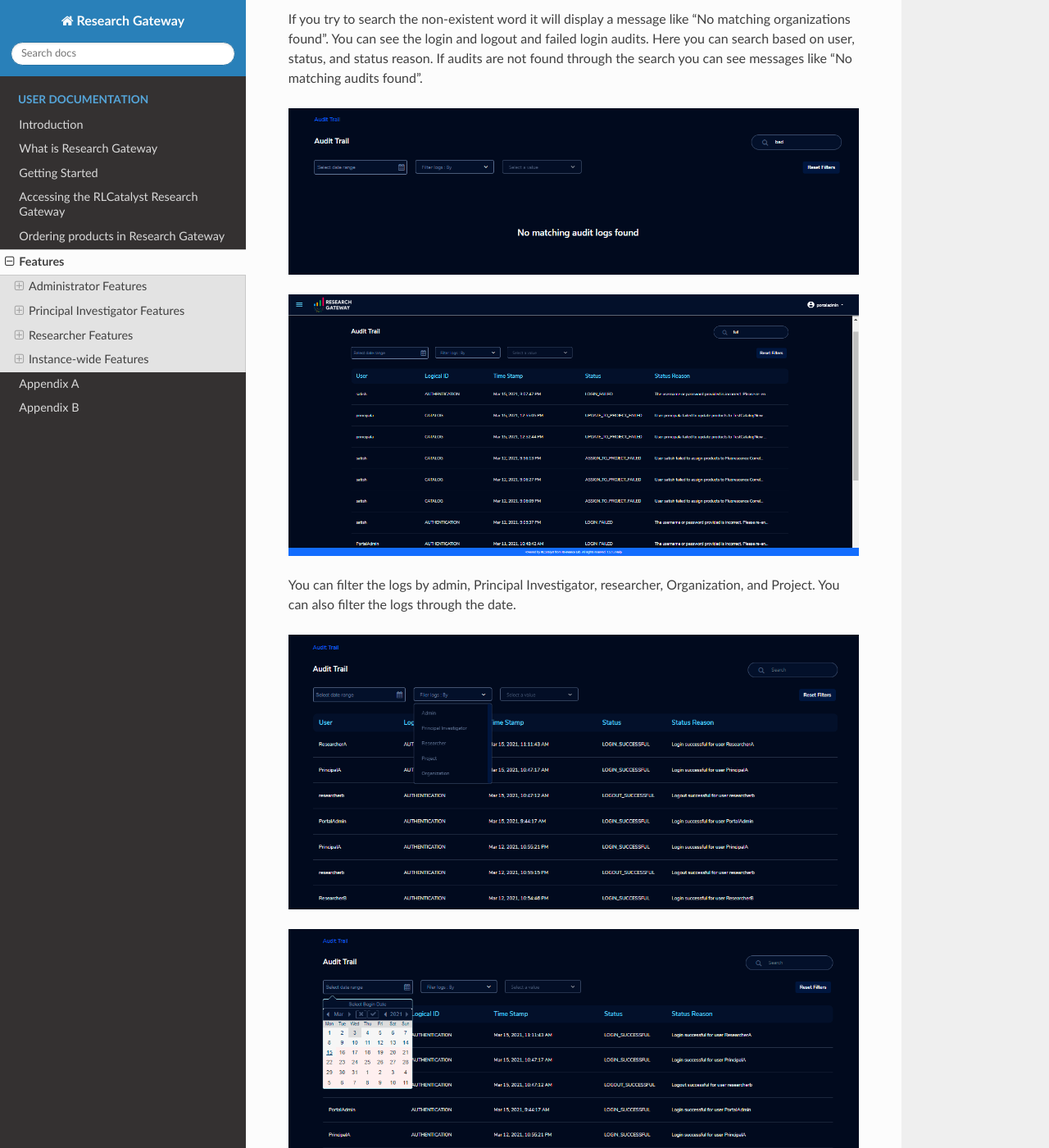
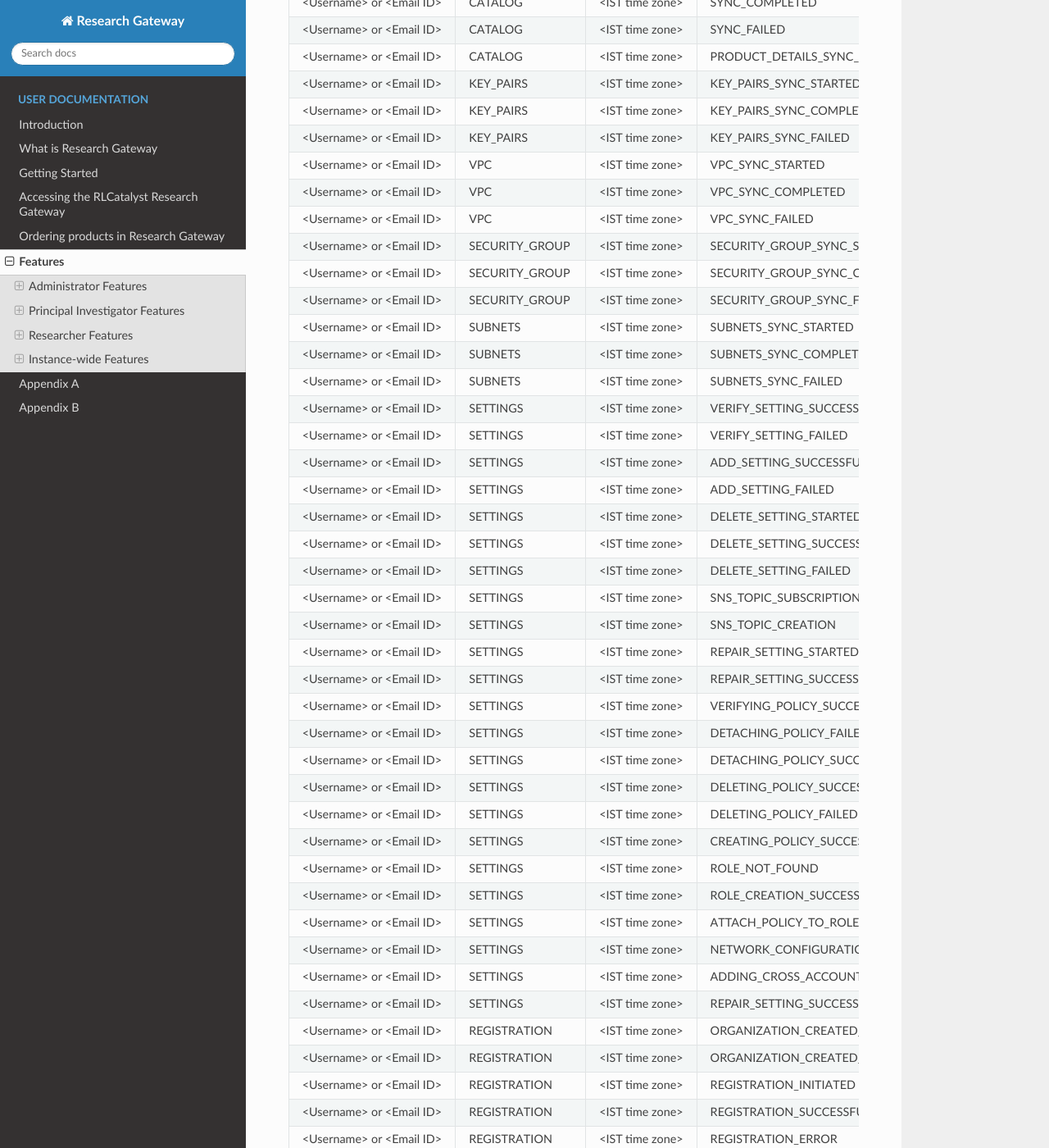
Before and after one commit to RLOpenCatalyst/rg-doc, a Sphinx documentation site: the page built from source/Features.rst, in a window 1280 px wide and 1400 px high, scrolled down 13439 px. Shown: the whole window at 82% size. Built offline with Sphinx 7.4.7 and the Read the Docs theme 2.0.0, drawn with Linux system fonts in a browser that asks for light colours; some of the changed text lies outside the part shown.

Commit message:
<added audit logs>

```diff
--- a/source/AuditTable.csv
+++ b/source/AuditTable.csv
@@ -1,19 +1,68 @@
 User,Logical ID,Timestamp,Status,Status Reason
-<User Name>,AUTHENTICATION ,<IST time zone>,LOGIN_SUCCESSFUL,You can see the login success information .
-<User Name>,AUTHENTICATION ,<IST time zone>,LOGIN_FAILED,You can see the reason for login failure.
-<User Name>,AUTHENTICATION ,<IST time zone>,LOGOUT_SUCCESSFUL,You can see the logout success information.
-<User Name>,DATA_SECURITY,<IST time zone>,SHARE_S3 BUCKET_COMPLETED,You can see the shared products information.
-<User Name>,DATA_SECURITY,<IST time zone>,UNSHARE_S3 BUCKET_COMPLETED,You can see the unshared products information.
-<User Name>,CATALOG,<IST time zone>,ASSIGN_TO_PROJECT_STARTED,You can see the assigned products to the related project information.
-<User Name>,CATALOG,<IST time zone>,ASSIGN_TO_PROJECT_COMPLETED,You can see the assigned products to the related project completion information.
-<User Name>,CATALOG,<IST time zone>,ASSIGN_TO_PROJECT_FAILED,You can see the assigned products  failed information which related to the project.
-<User Name>,CATALOG,<IST time zone>,UPDATE_TO_PROJECT_STARTED,You can see the updated products started information which is related to the project.
-<User Name>,CATALOG,<IST time zone>,UPDATE_TO_PROJECT_COMPLETED,You can see the updated products to the related project completion information.
-<User Name>,CATALOG,<IST time zone>,UPDATE_TO_PROJECT_FAILED,You can see the updated produts to the related project failed information.
-<User Name>,CATALOG,<IST time zone>,UPDATE_TO_OU_COMPLETED,You can see the updated products to the related oragnizataional unit  updation information.
-<User Name>,CATALOG,<IST time zone>,ASSIGN_TO_OU_COMPLETED,You can see the assigned products to the related organizational unit  completion information.
-<User Name>,CATALOG,<IST time zone>,ROLLBACK_COMPLETE,You can see the  assigned products failed information  which related to the project.
-<User Name>,CATALOG,<IST time zone>,SYNC_STARTED,"You can see the  sync started information (i.e, which  user  started and related account name)"
-<User Name>,CATALOG,<IST time zone>,SYNC_COMPLETED,"You can see the  sync completed  information (i.e.. which user  started, related account name with  product count information)."
-<User Name>,CATALOG,<IST time zone>,SYNC_FAILED,"You can see the sync failed information(i.e., which user started, related account name and error information).
+<Username> or  <Email ID>,AUTHENTICATION ,<IST time zone>,LOGIN_SUCCESSFUL,You can see the login success information .
+<Username> or  <Email ID>,AUTHENTICATION ,<IST time zone>,LOGIN_FAILED,You can see the reason for login failure.
+<Username> or  <Email ID>,AUTHENTICATION ,<IST time zone>,LOGOUT_SUCCESSFUL,You can see the logout success information.
+<Username> or  <Email ID>,DATA_SECURITY,<IST time zone>,SHARE_S3 BUCKET_COMPLETED,You can see the shared products information.
+<Username> or  <Email ID>,DATA_SECURITY,<IST time zone>,UNSHARE_S3 BUCKET_COMPLETED,You can see the unshared products information.
+<Username> or  <Email ID>,CATALOG,<IST time zone>,ASSIGN_TO_PROJECT_STARTED,You can see the assigned products to the related project information.
+<Username> or  <Email ID>,CATALOG,<IST time zone>,STACK_CREATION_STARTED,You can see the assigned products  to the related project information.
+<Username> or  <Email ID>,CATALOG,<IST time zone>,STACK_CREATION_FAILED,You can see the  assigned products failed information which is related to the project.
+<Username> or  <Email ID>,CATALOG,<IST time zone>,ASSIGN_TO_PROJECT_COMPLETED,You can see the assigned products to the related project completion information.
+<Username> or  <Email ID>,CATALOG,<IST time zone>,ASSIGN_TO_PROJECT_FAILED,You can see the assigned products  failed information which related to the project.
+<Username> or  <Email ID>,CATALOG,<IST time zone>,UPDATE_TO_PROJECT_STARTED,You can see the updated products started information which is related to the project.
+<Username> or  <Email ID>,CATALOG,<IST time zone>,UPDATE_TO_PROJECT_COMPLETED,You can see the updated products to the related project completion information.
+<Username> or  <Email ID>,CATALOG,<IST time zone>,UPDATE_TO_PROJECT_FAILED,You can see the updated produts to the related project failed information.
+<Username> or  <Email ID>,CATALOG,<IST time zone>,UPDATE_TO_OU_COMPLETED,You can see the updated products to the related oragnizataional unit  updation information.
+<Username> or  <Email ID>,CATALOG,<IST time zone>,ASSIGN_TO_OU_COMPLETED,You can see the assigned products to the related organizational unit  completion information.
+<Username> or  <Email ID>,CATALOG,<IST time zone>,ROLLBACK_COMPLETE,You can see the  assigned products failed information  which related to the project.
+<Username> or  <Email ID>,CATALOG,<IST time zone>,SYNC_STARTED,"You can see the  sync started information (i.e, which  user  started and related account name)"
+<Username> or  <Email ID>,CATALOG,<IST time zone>,SYNC_COMPLETED,"You can see the  sync completed  information (i.e.. which user  started, related account name with  products count information)."
+<Username> or  <Email ID>,CATALOG,<IST time zone>,SYNC_FAILED,"You can see the sync failed information(i.e., which user started, related account name and error information).
 "
+<Username> or  <Email ID>,CATALOG,<IST time zone>,PRODUCT_DETAILS_SYNC_COMPLETED,"You can see the sync completed information (i.e., which user started and related account name. It will show products count).
+"
+<Username> or  <Email ID>,KEY_PAIRS,<IST time zone>,KEY_PAIRS_SYNC_STARTED,"You can view the details about  KeyPairs sync (i.e., which user started)."
+<Username> or  <Email ID>,KEY_PAIRS,<IST time zone>,KEY_PAIRS_SYNC_COMPLETED,"You can see KeyPairs sync completed information (i.e., which user started and related account name. It will show KeyPairs count in that region)."
+<Username> or  <Email ID>,KEY_PAIRS,<IST time zone>,KEY_PAIRS_SYNC_FAILED,You can see KeyPairs sync failed information with the error  and it will show the solution to resolve the problem.
+<Username> or  <Email ID>,VPC,<IST time zone>,VPC_SYNC_STARTED,"You can view the details about  VPC sync (i.e., which user started)."
+<Username> or  <Email ID>,VPC,<IST time zone>,VPC_SYNC_COMPLETED,"You can see VPC sync completed information (i.e., which user started and related account name. It will show VPC count in that region)."
+<Username> or  <Email ID>,VPC,<IST time zone>,VPC_SYNC_FAILED,You can see VPC sync failed information with the error  and it will show the solution to resolve the problem.
+<Username> or  <Email ID>,SECURITY_GROUP,<IST time zone>,SECURITY_GROUP_SYNC_STARTED,"You can view the details about  security group sync (i.e., which user started)."
+<Username> or  <Email ID>,SECURITY_GROUP,<IST time zone>,SECURITY_GROUP_SYNC_COMPLETED,"You can see Security Groups sync completed information (i.e., which user started and related account name. It will show security groups count in that region)."
+<Username> or  <Email ID>,SECURITY_GROUP,<IST time zone>,SECURITY_GROUP_SYNC_FAILED,You can see Security Groups  sync failed information with the error  and it will show the solution to resolve the problem.
+<Username> or  <Email ID>,SUBNETS,<IST time zone>,SUBNETS_SYNC_STARTED,"You can view the details about  subnets sync (i.e., which user started)."
+<Username> or  <Email ID>,SUBNETS,<IST time zone>,SUBNETS_SYNC_COMPLETED,"You can see subnets sync completed information (i.e., which user started and related account name. It will show subnets count in that region)."
+<Username> or  <Email ID>,SUBNETS,<IST time zone>,SUBNETS_SYNC_FAILED,You can see ubnets sync failed information with the error  and it will show the solution to resolve the problem.
+<Username> or  <Email ID>,SETTINGS,<IST time zone>,VERIFY_SETTING_SUCCESSFUL,You can see the setting verification successful information with account number and account name.
+<Username> or  <Email ID>,SETTINGS,<IST time zone>,VERIFY_SETTING_FAILED,You can see the setting verification failed information with account number.
+<Username> or  <Email ID>,SETTINGS,<IST time zone>,"ADD_SETTING_SUCCESSFUL
+",You can see the setting creation successful information with account number.
+<Username> or  <Email ID>,SETTINGS,<IST time zone>,ADD_SETTING_FAILED,You can see the setting addition failed information with error.
+<Username> or  <Email ID>,SETTINGS,<IST time zone>,DELETE_SETTING_STARTED,You can see the details about  setting deletion started by which user.
+<Username> or  <Email ID>,SETTINGS,<IST time zone>,DELETE_SETTING_SUCCESS,You can see the setting deletion success information.
+<Username> or  <Email ID>,SETTINGS,<IST time zone>,"DELETE_SETTING_FAILED
+",You can see setting deletion failed  information
+<Username> or  <Email ID>,SETTINGS,<IST time zone>,SNS_TOPIC_SUBSCRIPTION_CREATION,You can see the SNS topic  subscription status information.
+<Username> or  <Email ID>,SETTINGS,<IST time zone>,SNS_TOPIC_CREATION,You can see the SNS topic creation status information.
+<Username> or  <Email ID>,SETTINGS,<IST time zone>,REPAIR_SETTING_STARTED,You can view the details about  setting repair started by which user.
+<Username> or  <Email ID>,SETTINGS,<IST time zone>,REPAIR_SETTING_SUCCESSFUL,You can  see  setting repair successful information.
+<Username> or  <Email ID>,SETTINGS,<IST time zone>,VERIFYING_POLICY_SUCCESSFUL,You can see the policy verification successful information  with account number.
+<Username> or  <Email ID>,SETTINGS,<IST time zone>,DETACHING_POLICY_FAILED,You can see policy deletion failed information with account number
+<Username> or  <Email ID>,SETTINGS,<IST time zone>,DETACHING_POLICY_SUCCESSFUL,You can see policy deletion successful information with account number
+<Username> or  <Email ID>,SETTINGS,<IST time zone>,DELETING_POLICY_SUCCESSFUL,You can see the policy deletion successful information.
+<Username> or  <Email ID>,SETTINGS,<IST time zone>,DELETING_POLICY_FAILED,You can see the policy deletion failed information with error.
+<Username> or  <Email ID>,SETTINGS,<IST time zone>,CREATING_POLICY_SUCCESSFUL,You can see the policy creation successful information.
+<Username> or  <Email ID>,SETTINGS,<IST time zone>,ROLE_NOT_FOUND,You can the role status with error in the related account.
+<Username> or  <Email ID>,SETTINGS,<IST time zone>,ROLE_CREATION_SUCCESSFUL,You can see the role creationsuccessful information.
+<Username> or  <Email ID>,SETTINGS,<IST time zone>,ATTACH_POLICY_TO_ROLE_SUCCESSFUL,You can see status about related policy attached to the role.
+<Username> or  <Email ID>,SETTINGS,<IST time zone>,NETWORK_CONFIGURATION,You can see the network configuration status information with related account name.
+<Username> or  <Email ID>,SETTINGS,<IST time zone>,ADDING_CROSS_ACCOUNT_SUCCESSFUL,You can see details about  cross account added to the base account properly or not.
+<Username> or  <Email ID>,SETTINGS,<IST time zone>,REPAIR_SETTING_SUCCESSFUL,You can see repair setting successful information with  account number.
+<Username> or  <Email ID>,REGISTRATION,<IST time zone>,ORGANIZATION_CREATED_SUCCESSFULLY,You can see the organization creation successful information with username or email id.
+<Username> or  <Email ID>,REGISTRATION,<IST time zone>,ORGANIZATION_CREATED_FAILED,You can see the organization creation failed information with username or email id.
+<Username> or  <Email ID>,REGISTRATION,<IST time zone>,REGISTRATION_INITIATED,You can see the registration started information with username or email id.
+<Username> or  <Email ID>,REGISTRATION,<IST time zone>,REGISTRATION_SUCCESSFUL,You can see the registration successful information with username or email id.
+<Username> or  <Email ID>,REGISTRATION,<IST time zone>,REGISTRATION_ERROR,You can see the registration failed information with username or email id.
+<Username> or  <Email ID>,REGISTRATION,<IST time zone>,VERIFICATION_LINK_EXPIRED,You can see the verification link  information with username or email id.
+<Username> or  <Email ID>,REGISTRATION,<IST time zone>,CATALOG_ASSIGNMENT_SUCCESSFUL,You can see the catalog assignment successful information with username or email id.
+<Username> or  <Email ID>,REGISTRATION,<IST time zone>,CATALOG_ASSIGNMENT_FAILED,You can see the catalog assignment failed information with username or email id.
--- a/source/Features.rst
+++ b/source/Features.rst
@@ -18,8 +18,6 @@ An Administrator user can perform the following actions.
   * Assign `Catalog`_ Items
 
 If administrator logs as a first time, you can see the welcome screen. Click on the "Let's get Started" button it will navigate to the "Add Account" screen. Use details from :ref:`Appendix A<Appendix A>`  to create account. Once account creation is successful it will navigate to "Create Organization" screen.
-
-
 
 .. _Budgets:
 
@@ -145,7 +143,7 @@ Users can choose a password and click on the “Submit” button.
    b. It should have atleast one lower case character(a-z).
    c. It should have atleast one upper case character(A-Z).
    d. It should have atleast one number(0-9).
-   e. It should have atleast one special character(= + - ^ $ * . [ ] { } ( ) ? ! @ # % & / , > < ' : ; | _ ~ `).
+   e. It should have atleast one special character(= + - ^ $ * . [ ] { } ( ) ? ! @ # % & / , > < ' : ; | _ ~ ` ).
 
 On successful validation, users will be allowed to login to the Research Gateway.
 
```
Also changed, not shown: other parts of source/Features.rst (+1 -1 lines), source/GettingStarted.rst (+12 -16 lines).
